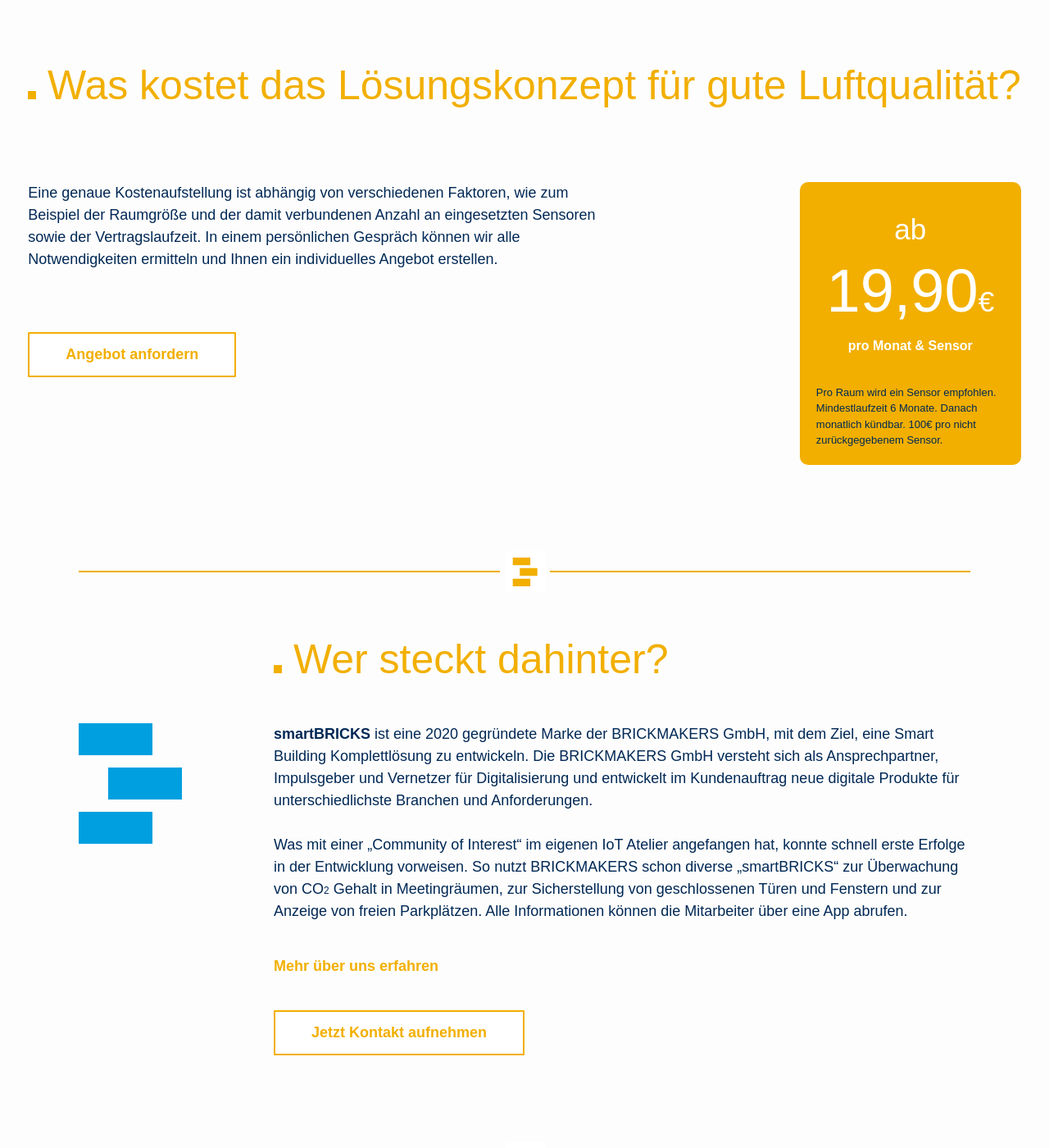
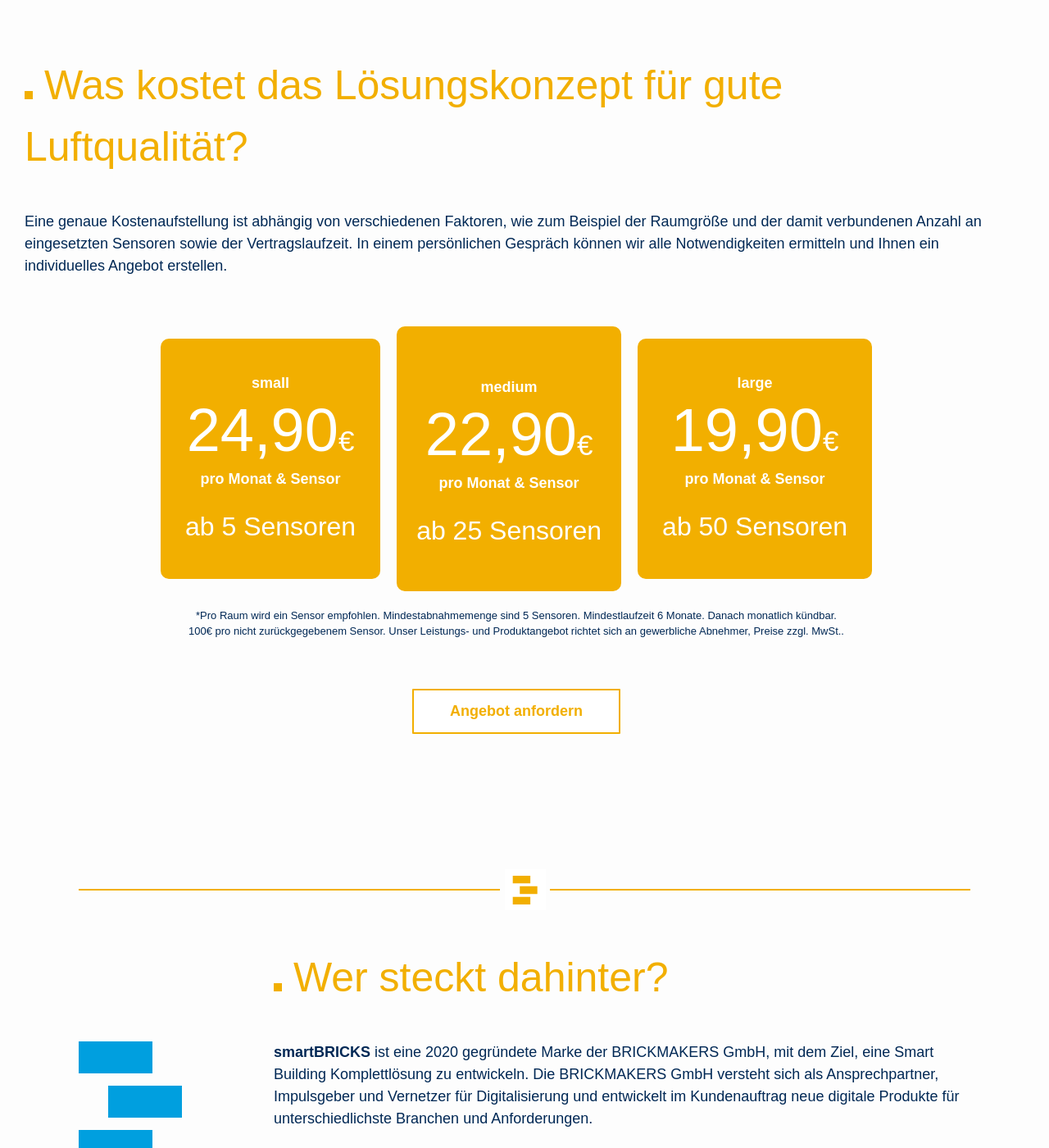
Before and after one commit to BrickmakersGmbH/smartbricks-website, a Jekyll site: the page built from pages/index.html, in a window 1280 px wide and 1400 px high, scrolled down 4886 px. Shown: the whole window at 82% size. Built offline with Jekyll 4.4.1, drawn with Linux system fonts in a browser that asks for light colours; some web fonts are replaced.

Commit message:
[84] Update pricing section

```diff
--- a/_includes/what-does-the-solution-cost.html
+++ b/_includes/what-does-the-solution-cost.html
@@ -1,30 +1,53 @@
 <div class="what-does-the-airtracker-cost-container">
-  <div class="body">
-    {% include brickH2.html title="Was kostet das Lösungskonzept für gute Luftqualität?"%} {% include spacing.html height=40 %}
-    <div class="column-container">
-      <div class="column-first">
-        <p class="bm18blue400">
-          Eine genaue Kostenaufstellung ist abhängig von verschiedenen Faktoren, wie zum Beispiel der Raumgröße und der damit verbundenen Anzahl an eingesetzten Sensoren sowie der Vertragslaufzeit. In einem persönlichen Gespräch können wir alle Notwendigkeiten ermitteln und Ihnen ein individuelles Angebot erstellen.
-        </p>
-        {% include spacing.html height=60 %}
-        {% include contact-button.html text="Angebot anfordern"%}
-        {% include spacing.html height=60 %}
+
+  <div class="pricing-header">
+    {% include brickH2.html title="Was kostet das Lösungskonzept für gute Luftqualität?"%}
+
+    <p class="pricing-info">
+      Eine genaue Kostenaufstellung ist abhängig von verschiedenen Faktoren, wie zum Beispiel der Raumgröße und der
+      damit verbundenen Anzahl an eingesetzten Sensoren sowie der Vertragslaufzeit. In einem persönlichen Gespräch
+      können wir alle Notwendigkeiten ermitteln und Ihnen ein individuelles Angebot erstellen.
+    </p>
+  </div>
+
+  <div class="pricing-cards">
+    <div class="pricing">
+      <div class="tier">small</div>
+      <div class="price">
+        <div class="value">24,90</div>
+        <div class="sign">€</div>
       </div>
-      <div class="column-second">
-        <div class="column-second-container">
-          {% include spacing.html height="20" %}
-          <p class="from">ab</p>
-          <div class="price">
-            <p class="numb">19,90</p>
-            <p class="sign">€</p>
-          </div>
-          <p class="month">pro Monat & Sensor</p>
-          {% include spacing.html height="20" %}
-          <p class="recommendation">
-            Pro Raum wird ein Sensor empfohlen. Mindestlaufzeit 6 Monate. Danach monatlich kündbar. 100€ pro nicht zurückgegebenem Sensor.
-          </p>
-        </div>
+      <div class="price-info">pro Monat & Sensor</div>
+      <div class="min-sensor-count">ab 5 Sensoren</div>
+    </div>
+    <div class="pricing highlighted">
+      <div class="tier">medium</div>
+      <div class="price">
+        <div class="value">22,90</div>
+        <div class="sign">€</div>
       </div>
+      <div class="price-info">pro Monat & Sensor</div>
+      <div class="min-sensor-count">ab 25 Sensoren</div>
+    </div>
+    <div class="pricing">
+      <div class="tier">large</div>
+      <div class="price">
+        <div class="value">19,90</div>
+        <div class="sign">€</div>
+      </div>
+      <div class="price-info">pro Monat & Sensor</div>
+      <div class="min-sensor-count">ab 50 Sensoren</div>
     </div>
   </div>
+
+  <div class="fine-print">
+    <p class="fine-print-text">
+      *Pro Raum wird ein Sensor empfohlen. Mindestabnahmemenge sind 5 Sensoren. Mindestlaufzeit 6 Monate. Danach
+      monatlich
+      kündbar. 100€ pro nicht zurückgegebenem Sensor. Unser Leistungs- und Produktangebot richtet sich an gewerbliche
+      Abnehmer, Preise zzgl. MwSt..
+    </p>
+
+    {% include contact-button.html text="Angebot anfordern"%}
+  </div>
 </div>
--- a/_sass/index/_what-does-the-solution-cost.scss
+++ b/_sass/index/_what-does-the-solution-cost.scss
@@ -1,62 +1,77 @@
 .what-does-the-airtracker-cost-container {
-  max-width: 1440px;
+  max-width: 1200px;
   width: 100%;
   display: flex;
   flex-direction: column;
+  justify-content: center;
+
+  .pricing-info {
+    @extend .bm18blue400;
+    margin-bottom: 60px;
+  }
+
+  .pricing-cards {
+    display: flex;
+    flex-direction: row;
+    justify-content: center;
     align-items: center;
-  justify-content: center;
-  .body {
-    .column-container {
-      display: flex;
-      justify-content: space-between;
-      flex-wrap: wrap;
-      .column-first {
-        max-width: 705px;
-      }
-      .column-second {
-        max-width: 270px;
 
-        @media screen and (max-width: $on-palm) {
-          max-width: 100%;
-        }
-        .column-second-container {
+    .pricing {
       text-align: center;
       background-color: $bm-amber;
       color: white;
       border-radius: 10px;
-          padding: 20px;
-          .from {
-            font-weight: 300;
-            line-height: 1.05;
-            font-size: 35px;
-            margin-bottom: 0px;
+      padding: 40px 30px;
+      margin: 0 10px;
+
+      &.highlighted {
+        padding: 60px 24px 50px;
+      }
+
+      .tier {
+        font-weight: 600;
+        font-size: 18px;
+        line-height: 1.56;
       }
       .price {
         display: flex;
         justify-content: center;
         align-items: baseline;
-            p {
-              margin: 0;
-            }
-            .numb {
+        .value {
           font-size: 74px;
           font-weight: 300;
+          line-height: 1.2;
         }
         .sign {
           font-size: 35px;
         }
       }
-          .month {
+      .price-info {
+        font-size: 18px;
         font-weight: 600;
+        line-height: 1.56;
       }
-          .recommendation {
-            text-align: start;
-            color: $text-color;
-            font-size: 13px;
-            margin-bottom: 0px;
+
+      .min-sensor-count {
+        font-size: 32px;
+        font-weight: 300;
+        margin-top: 20px
       }
     }
   }
+
+  .fine-print {
+    display: flex;
+    flex-direction: column;
+    align-items: center;
+    margin: 20px 0 60px;
+
+    .fine-print-text {
+      max-width: 800px;
+      text-align: center;
+      color: $text-color;
+      font-size: 13px;
+      margin-bottom: 60px;
     }
   }
 }
```
Lines whose indentation alone changed are shown as unchanged.
